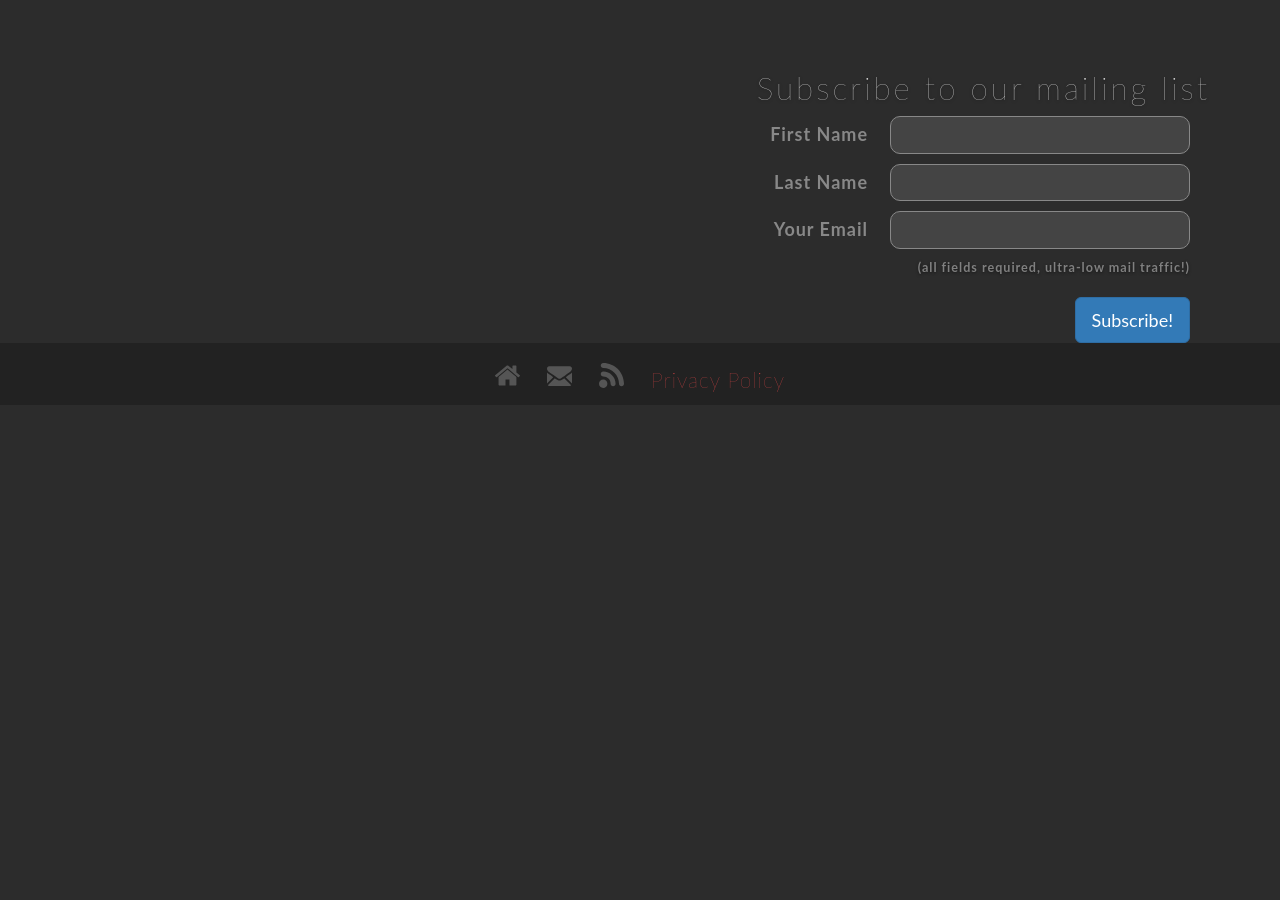
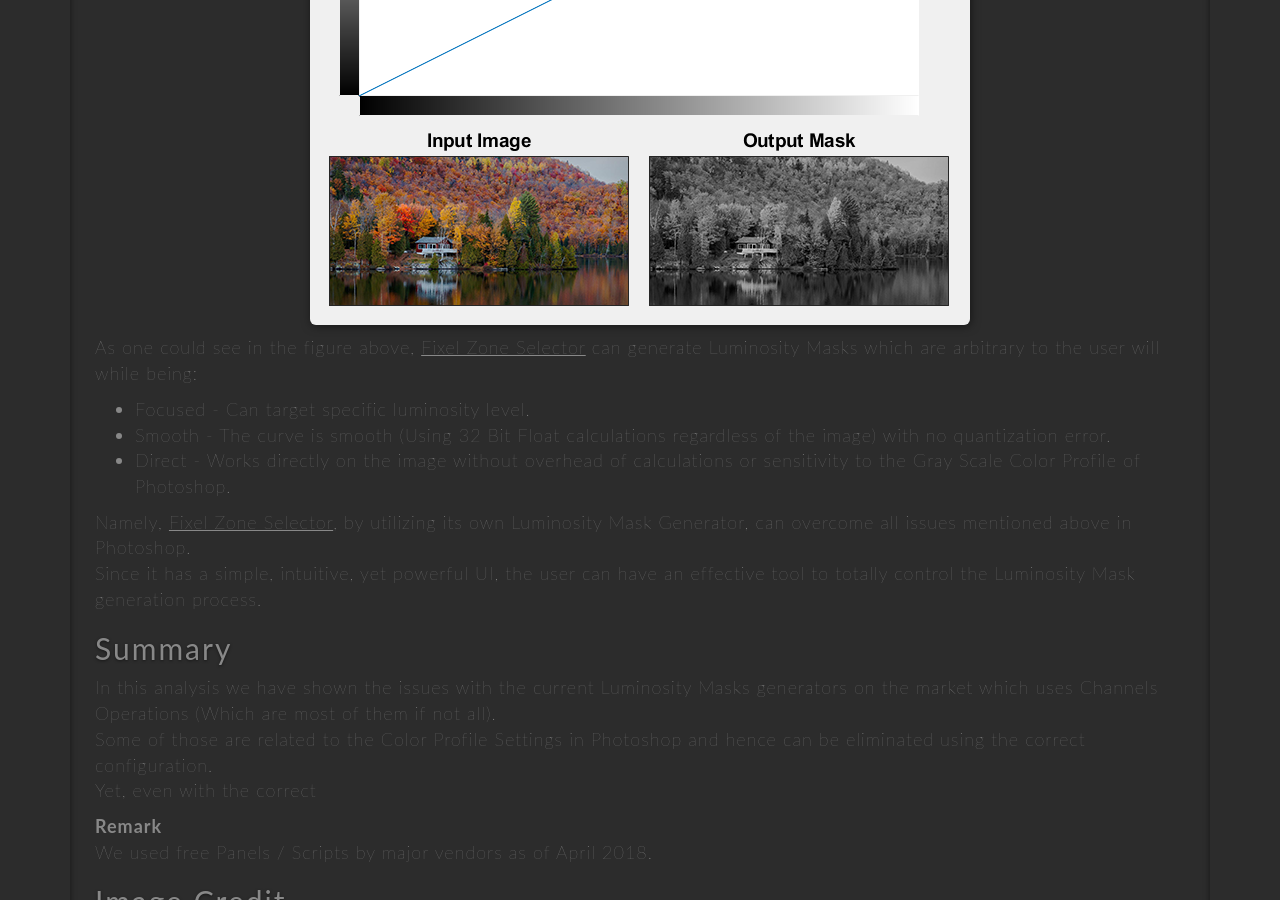
Before and after one commit to FixelAlgorithmsTeam/fixel, a Jekyll site: the page built from _posts/2018-11-30-luminosity-mask-002.md, in a window 1280 px wide and 900 px high, scrolled down 10633 px. Built offline with Jekyll 4.4.1, drawn with Linux system fonts in a browser that asks for light colours; nearby versions of some CDN libraries; formulas are drawn with MathJax 3; comment, search, counter and statistics services are not loaded; before the commit the page ends 11038 px from its top, so only the background shows below that.

Commit message:
New 	- 	Update Blog Post Luminosity Mask 002. Fixed 	- 	B Known Issues 	-	C To Do 	- 	Enable MathJax (See documentation). Remarks 	- 	E

```diff
--- a/_posts/2018-11-30-luminosity-mask-002.md
+++ b/_posts/2018-11-30-luminosity-mask-002.md
@@ -200,7 +200,15 @@ Most tools out there allow doing so implicitly by Addition / Subtraction of the
 Plug In solution can generate the required result explicitly.
 For instance, the following can be easily achieved using [Fixel Zone Selector][2]:
 
+![][Figure009]{:class="center-img"}
 
+As one could see in the figure above, [Fixel Zone Selector][2] can generate Luminosity Masks which are arbitrary to the user will while being:
+ * 	Focused - Can target specific luminosity level.
+ *	Smooth - The curve is smooth (Using 32 Bit Float calculations regardless of the image) with no quantization error.
+ *	Direct - Works directly on the image without overhead of calculations or sensitivity to the Gray Scale Color Profile of Photoshop.
+
+Namely, [Fixel Zone Selector][2], by utilizing its own Luminosity Mask Generator, can overcome all issues mentioned above in Photoshop.
+Since it has a simple, intuitive, yet powerful UI, the user can have an effective tool to totally control the Luminosity Mask generation process.
 
 ## Summary
 
@@ -254,3 +262,4 @@ Key Words: [Fixel Algorithms][2], [Fixel][2], [Fixel Zone Selector][2], [Luminos
   [Figure006]: {{site.baseurl}}/news/images/LuminosityMask002/GeneratingLightDarkMidWrongColorSpace.png "Figure 006 - Luminosity Masks Light, Dark and Mid Under Wrong Color Profile Settings"
   [Figure007]: {{site.baseurl}}/news/images/LuminosityMask002/PhotoshopDotGainVsFixelLuminosityMaskAnimated.png "Figure 007 - Luminosity Masks - Photoshop (Color Profile - Dot Gain 20%) vs. Theory (Fixel)"
   [Figure008]: {{site.baseurl}}/news/images/LuminosityMask002/PhotoshopSGrayVsFixelLuminosityMaskAnimated.png "Figure 008 - Luminosity Masks - Photoshop (Color Profile - sGray) vs. Theory (Fixel)"
+  [Figure009]: {{site.baseurl}}/news/images/LuminosityMask002/FixelZoneSelectorParametersAnimated.png "Figure 009 - Luminosity Masks - Fixel Zone SelectorMask Generation Capabilities"
```
Also changed, not shown: other parts of _posts/2018-11-30-luminosity-mask-002.md (+1 -1 lines), news/images/LuminosityMask002/FixelZoneSelectorParametersAnimated.png (added).
